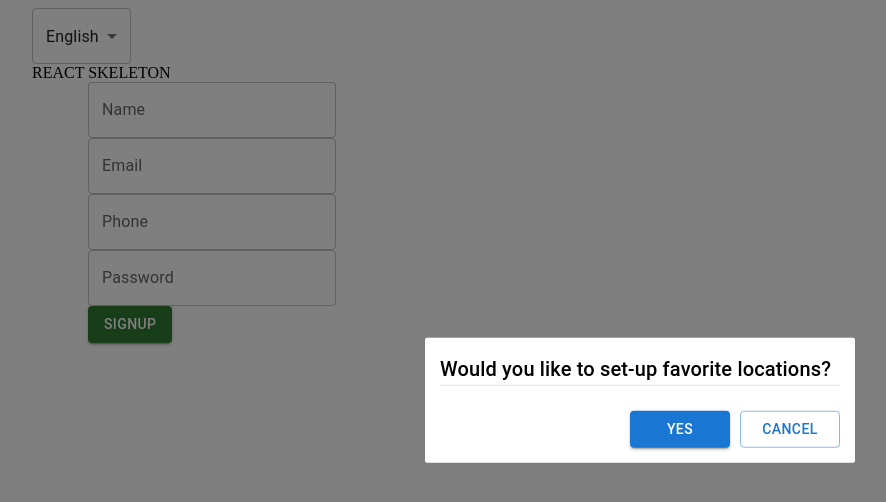
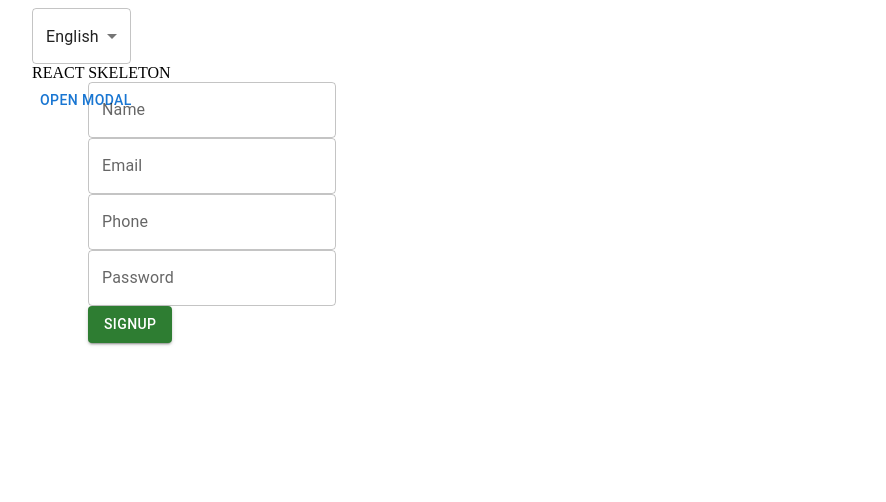
Before and after one commit to Nidal-Marwan/Via-Training, a React (Create React App) app in the folder packages/client/: page / in a window 1280 px wide. Shown: the top 502 px of the page, without its empty margins (0-886 px from the left). Built offline with nearby package versions, Linux system fonts and the light colour scheme.

Commit message:
Feat: Modal component

```diff
--- a/packages/client/public/assets/locales/en/translation.json
+++ b/packages/client/public/assets/locales/en/translation.json
@@ -11,5 +11,12 @@
 	},
 	"table": {
 		"datepicker": "Pick a date"
+	},
+	"modal": {
+		"favorites": {
+			"message": "Would you like to set-up favorite locations?",
+			"accept": "Yes",
+			"decline": "Cancel"
+		}
 	}
 }
--- a/packages/client/src/App.tsx
+++ b/packages/client/src/App.tsx
@@ -17,11 +17,13 @@ import {
 	Box,
 	createTheme,
 	ThemeProvider,
+	Button,
 } from '@mui/material';
 
 import Table from './common/components/Table/Table';
 import ModalComponent from './common/components/ModalComponent/ModalComponent';
 
+///////////////////////////////////TABLE DUMMY DATA////////////////////////////
 const headers = [
 	{ field: 'name', headerName: 'Name', width: 150 },
 	{ field: 'lat', headerName: 'Latitude', type: 'number', width: 100 },
@@ -58,7 +60,9 @@ const data = [
 		date: new Date('2022-6-12'),
 	},
 ];
+/////////////////////////////////////////////////////////////////////////////////
 
+/////////////////////////////////LTR/RTL THEME SETTINGS/////////////////////////
 const cacheLtr = createCache({
 	key: 'muiltr',
 });
@@ -70,8 +74,10 @@ const cacheRtl = createCache({
 	// if you want to retain the auto-prefixing behavior.
 	stylisPlugins: [prefixer, stylisRTLPlugin],
 });
+//////////////////////////////////////////////////////////////////////////////
 
 export const App = () => {
+	//////////////////////////////i18n SELECTOR SETTINGS/////////////////////////
 	const { t, i18n } = useTranslation();
 	document.body.dir = i18n.dir();
 
@@ -92,7 +98,29 @@ export const App = () => {
 	const theme = createTheme({
 		direction: i18n.dir(),
 	});
+	//////////////////////////////////////////////////////////////////////////////////////
 
+	///////////////////////////////MODAL SETTINGS////////////////////////////////////////
+	const [showModal, setShowModal] = useState(false);
+
+	const handleOpen = () => {
+		setShowModal(true);
+	};
+
+	const handleClose = () => {
+		setShowModal(false);
+	};
+
+	const accept = () => {
+		handleClose();
+		//Routing to favorite locations page
+	};
+
+	const decline = () => {
+		handleClose();
+		//Routing to live page
+	};
+	////////////////////////////////////////////////////////////////////////////////////
 	return (
 		<CacheProvider value={i18n.dir() === 'rtl' ? cacheRtl : cacheLtr}>
 			<ThemeProvider theme={theme}>
@@ -114,21 +142,14 @@ export const App = () => {
 					<Box>
 						<Home />
 					</Box>
+					<Button onClick={handleOpen}>Open modal</Button>
 					<ModalComponent
-						message={'Would you like to set-up favorite locations?'}
-						open={true}
-						handleOpen={function (): void {
-							throw new Error('Function not implemented.');
-						}}
-						handleClose={function (): void {
-							throw new Error('Function not implemented.');
-						}}
-						accept={function (): void {
-							throw new Error('Function not implemented.');
-						}}
-						decline={function (): void {
-							throw new Error('Function not implemented.');
-						}}
+						message={t('modal.favorites.message')}
+						acceptText={t('modal.favorites.accept')}
+						declineText={t('modal.favorites.decline')}
+						open={showModal}
+						accept={accept}
+						decline={decline}
 					/>
 				</Container>
 			</ThemeProvider>
--- a/packages/client/src/common/components/ModalComponent/ModalComponent.tsx
+++ b/packages/client/src/common/components/ModalComponent/ModalComponent.tsx
@@ -17,7 +17,7 @@ const ModalBox = styled(Box)({
 });
 
 const ActionsBox = styled(Box)({
-	marginTop: 25,
+	marginTop: 30,
 	display: 'flex',
 	justifyContent: 'flex-end',
 	gap: '10px',
@@ -27,9 +27,9 @@ const ActionsBox = styled(Box)({
 });
 interface ModalProps {
 	message: string;
+	acceptText: string;
+	declineText: string;
 	open: boolean;
-	handleOpen: () => void;
-	handleClose: () => void;
 	accept: () => void;
 	decline: () => void;
 }
@@ -39,9 +39,8 @@ export default function ModalComponent(props: ModalProps) {
 		<div>
 			<Modal
 				open={props.open}
-				onClose={props.handleClose}
+				onClose={props.decline}
 				aria-labelledby='modal-modal-title'
-				aria-describedby='modal-modal-description'
 			>
 				<ModalBox>
 					<Typography id='modal-modal-title' variant='h6' component='h2'>
@@ -50,10 +49,10 @@ export default function ModalComponent(props: ModalProps) {
 					<Divider />
 					<ActionsBox>
 						<Button variant='contained' onClick={props.accept}>
-							Yes
+							{props.acceptText}
 						</Button>
 						<Button variant='outlined' onClick={props.decline}>
-							Cancel
+							{props.declineText}
 						</Button>
 					</ActionsBox>
 				</ModalBox>
```
Also changed, not shown: packages/client/public/assets/locales/ar/translation.json (+8 -1 lines).
